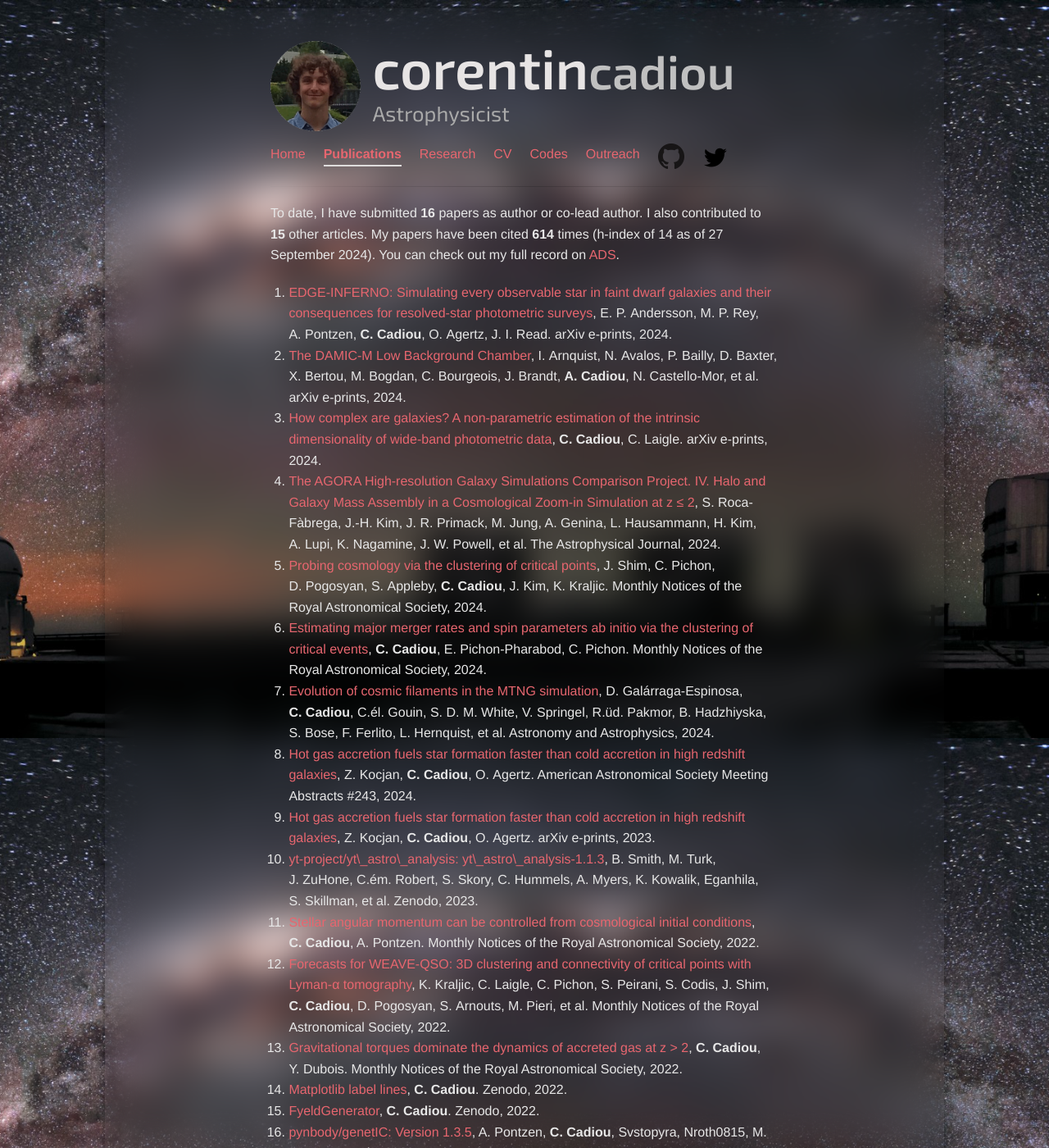
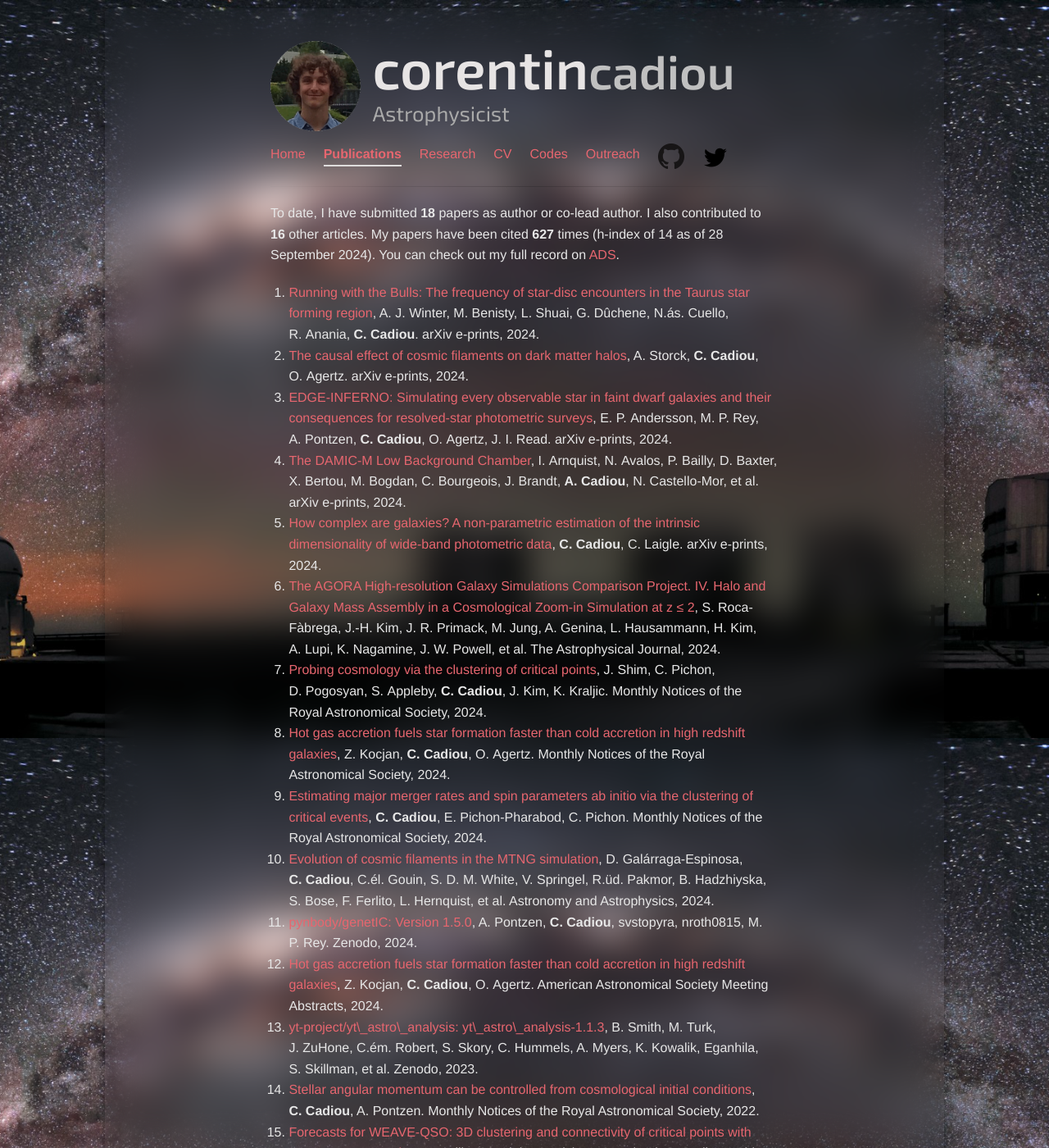
Before and after one commit to cphyc/cphyc.github.io, a Jekyll site: the page built from publications/index.html, in a window 1280 px wide and 1400 px high. Shown: the whole window at 82% size. Built offline with Jekyll 4.4.1, drawn with Linux system fonts in a browser that asks for light colours; nearby versions of some CDN libraries.

Commit message:
chore: autopublish 2024-09-28T00:01:40Z

```diff
--- a/publications/index.html
+++ b/publications/index.html
@@ -6,12 +6,54 @@ description: My Publications
 ---
 
 <p>
-  To date, I have submitted <b>16</b> papers as author or co-lead author.
-  I also contributed to <b>15</b> other articles.
-  My papers have been cited <b>614</b> times (h-index of 14 as of 27 September 2024).
+  To date, I have submitted <b>18</b> papers as author or co-lead author.
+  I also contributed to <b>16</b> other articles.
+  My papers have been cited <b>627</b> times (h-index of 14 as of 28 September 2024).
   You can check out my full record on <a href="https://ui.adsabs.harvard.edu/search/q=((author%3A%22Cadiou%2C%20C%22))%20-bibstem%3A%22zndo%22%20collection%3Aastronomy&sort=date%20desc%2C%20bibcode%20desc&p_=0" target="_blank">ADS</a>.
 </p>
 <ol>
+
+  <li>
+    <a href="https://arxiv.org/abs/2409.13021">Running with the Bulls: The frequency of star-disc encounters in the Taurus star forming region</a>,
+
+
+      A. J.&nbsp;Winter,
+
+
+      M.&nbsp;Benisty,
+
+
+      L.&nbsp;Shuai,
+
+
+      G.&nbsp;Dûchene,
+
+
+      N.ás.&nbsp;Cuello,
+
+
+      R.&nbsp;Anania,
+
+    <b>
+      C.&nbsp;Cadiou</b>.
+
+    arXiv e-prints, 2024.
+  </li>
+
+  <li>
+    <a href="https://arxiv.org/abs/2409.13010">The causal effect of cosmic filaments on dark matter halos</a>,
+
+
+      A.&nbsp;Storck,
+
+    <b>
+      C.&nbsp;Cadiou</b>,
+
+
+      O.&nbsp;Agertz.
+
+    arXiv e-prints, 2024.
+  </li>
 
   <li>
     <a href="https://arxiv.org/abs/2409.08073">EDGE-INFERNO: Simulating every observable star in faint dwarf galaxies and their consequences for resolved-star photometric surveys</a>,
@@ -155,6 +197,21 @@ description: My Publications
   </li>
 
   <li>
+    <a href="https://arxiv.org/abs/2311.04961">Hot gas accretion fuels star formation faster than cold accretion in high redshift galaxies</a>,
+
+
+      Z.&nbsp;Kocjan,
+
+    <b>
+      C.&nbsp;Cadiou</b>,
+
+
+      O.&nbsp;Agertz.
+
+    Monthly Notices of the Royal Astronomical Society, 2024.
+  </li>
+
+  <li>
     <a href="https://arxiv.org/abs/2309.11558">Estimating major merger rates and spin parameters ab initio via the clustering of critical events</a>,
 
     <b>
@@ -209,6 +266,27 @@ description: My Publications
   </li>
 
   <li>
+    <a href="https://arxiv.org/abs/">pynbody/genetIC: Version 1.5.0</a>,
+
+
+      A.&nbsp;Pontzen,
+
+    <b>
+      C.&nbsp;Cadiou</b>,
+
+
+      svstopyra,
+
+
+      nroth0815,
+
+
+      M. P.&nbsp;Rey.
+
+    Zenodo, 2024.
+  </li>
+
+  <li>
     <a href="https://arxiv.org/abs/">Hot gas accretion fuels star formation faster than cold accretion in high redshift galaxies</a>,
 
 
@@ -220,22 +298,7 @@ description: My Publications
 
       O.&nbsp;Agertz.
 
-    American Astronomical Society Meeting Abstracts #243, 2024.
-  </li>
-
-  <li>
-    <a href="https://arxiv.org/abs/2311.04961">Hot gas accretion fuels star formation faster than cold accretion in high redshift galaxies</a>,
-
-
-      Z.&nbsp;Kocjan,
-
-    <b>
-      C.&nbsp;Cadiou</b>,
-
-
-      O.&nbsp;Agertz.
-
-    arXiv e-prints, 2023.
+    American Astronomical Society Meeting Abstracts, 2024.
   </li>
 
   <li>
```
